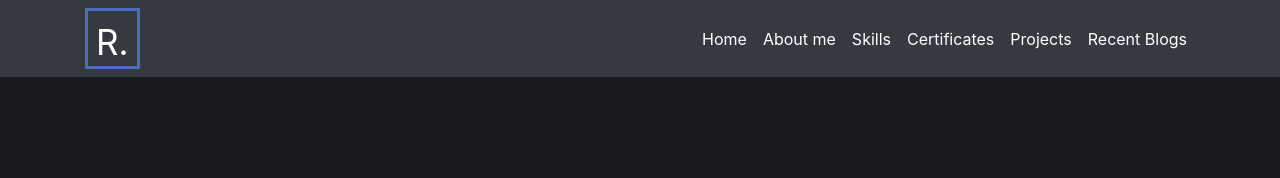
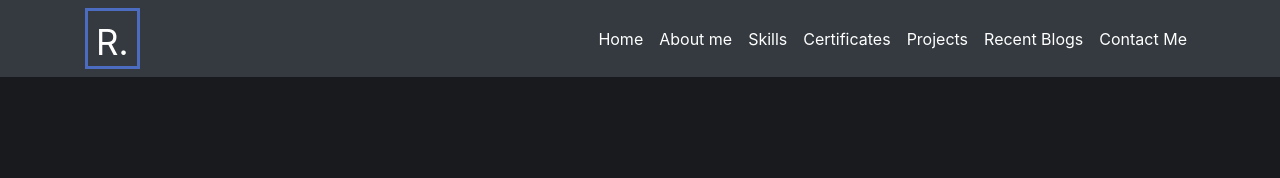
Before and after one commit to rohitdvv/portfolio-rohitdvv, a plain HTML site: page index.html in a window 1280 px wide. Shown: the top 178 px of the page. Drawn offline with nearby package versions, Linux system fonts and the light colour scheme.

Commit message:
added contact-me id in navbar

```diff
--- a/index.html
+++ b/index.html
@@ -24,6 +24,7 @@
                         <a class="nav-link nav-hover" id="navList5" href="#certificates">Certificates</a>
                         <a class="nav-link nav-hover" id="navList3" href="#project">Projects</a>
                         <a class="nav-link nav-hover" id="navList4" href="#recent">Recent Blogs</a>
+                        <a class="nav-link nav-hover" id="navList4" href="#contact-me">Contact Me</a>
 
                     </div>
                 </div>
```
